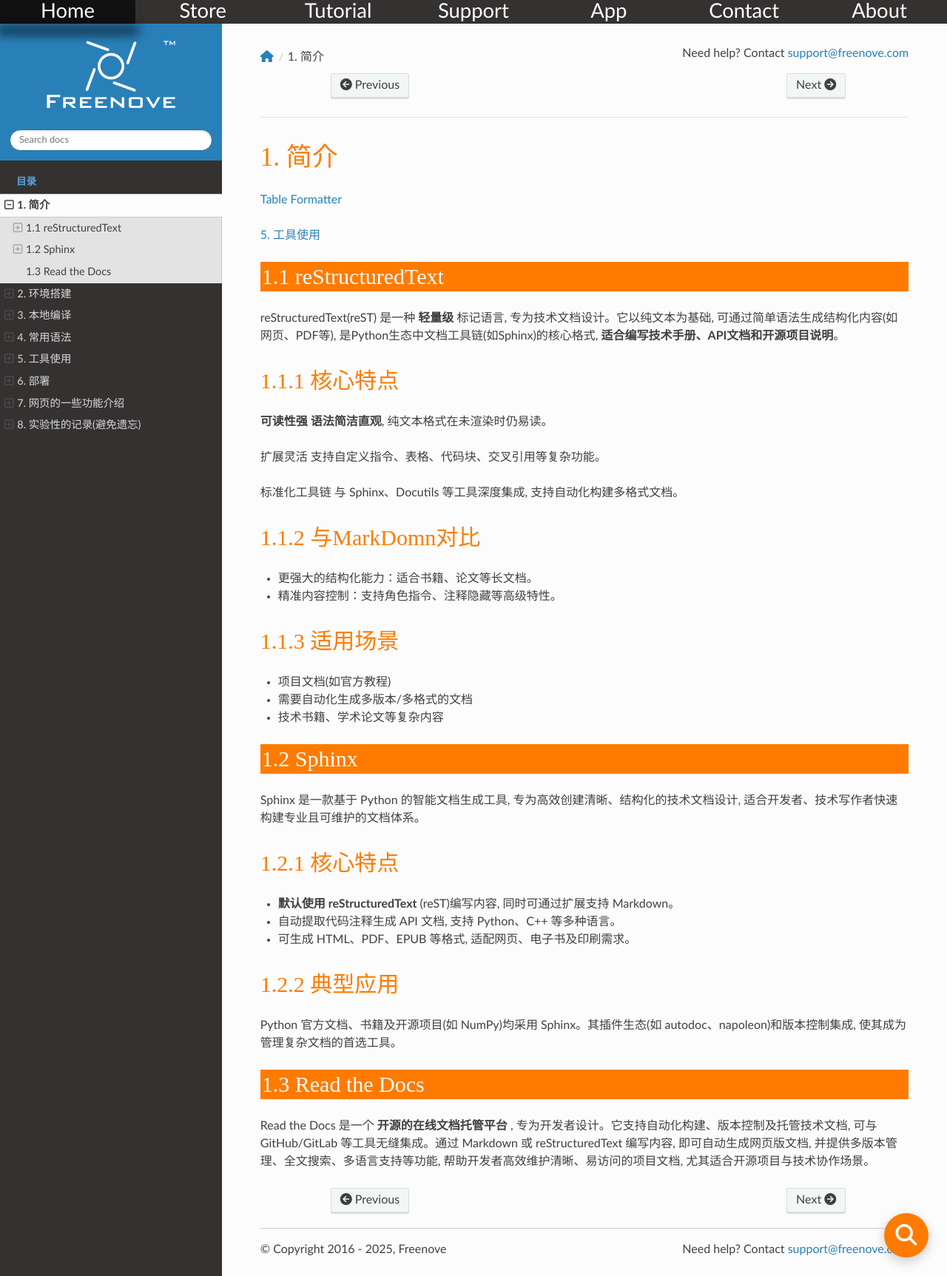
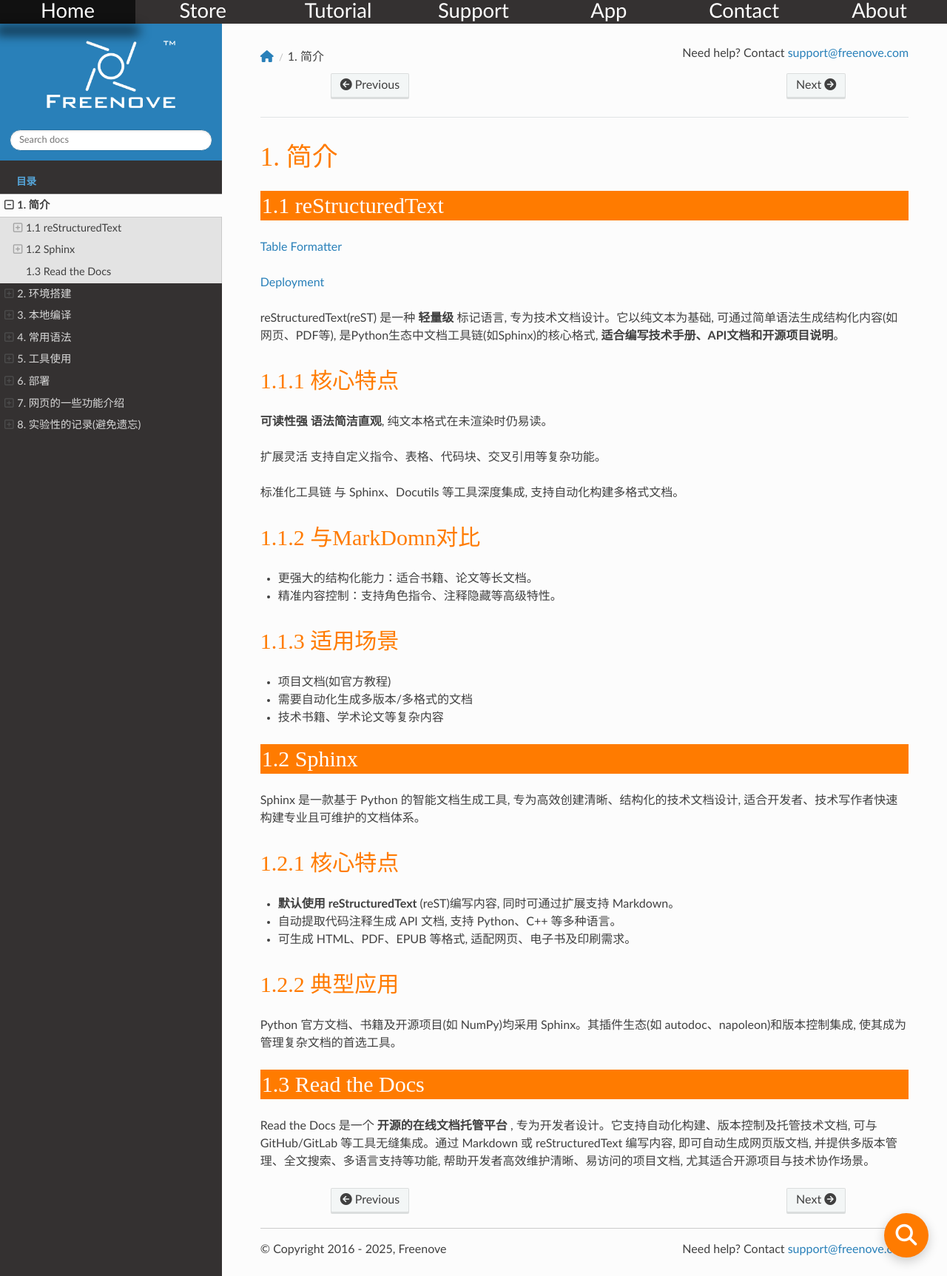
Before and after one commit to Vegetable-SYC/Freenove_Sphinx_Rst, a Sphinx documentation site: the page built from docs/source/Freenove_Sphinx_Rst/codes/tutorial/Introduction.rst, in a window 1280 px wide. Shown: the whole page at 74% size. Built offline with Sphinx 7.4.7 and the Read the Docs theme 3.1.0, drawn with Linux system fonts in a browser that asks for light colours; some of the changed lines change nothing that is shown.

Commit message:
Update Introduction.rst

```diff
--- a/docs/source/Freenove_Sphinx_Rst/codes/tutorial/Introduction.rst
+++ b/docs/source/Freenove_Sphinx_Rst/codes/tutorial/Introduction.rst
@@ -2,14 +2,12 @@
 1. 简介
 ##############################################################################
 
+1.1 reStructuredText
+****************************************************
+
 :ref:`freenove_sphinx_rst/codes/tutorial/tools:table formatter`
 
-.. :doc:`Deployment </Tools>`
-
-:doc:`./Tools`
-
-1.1 reStructuredText
-****************************************************
+:doc:`Deployment</Freenove_Sphinx_Rst/codes/tutorial/Tools>`
 
 reStructuredText(reST) 是一种 **轻量级** 标记语言, 专为技术文档设计。它以纯文本为基础, 可通过简单语法生成结构化内容(如网页、PDF等), 是Python生态中文档工具链(如Sphinx)的核心格式, **适合编写技术手册、API文档和开源项目说明**。
 
```
